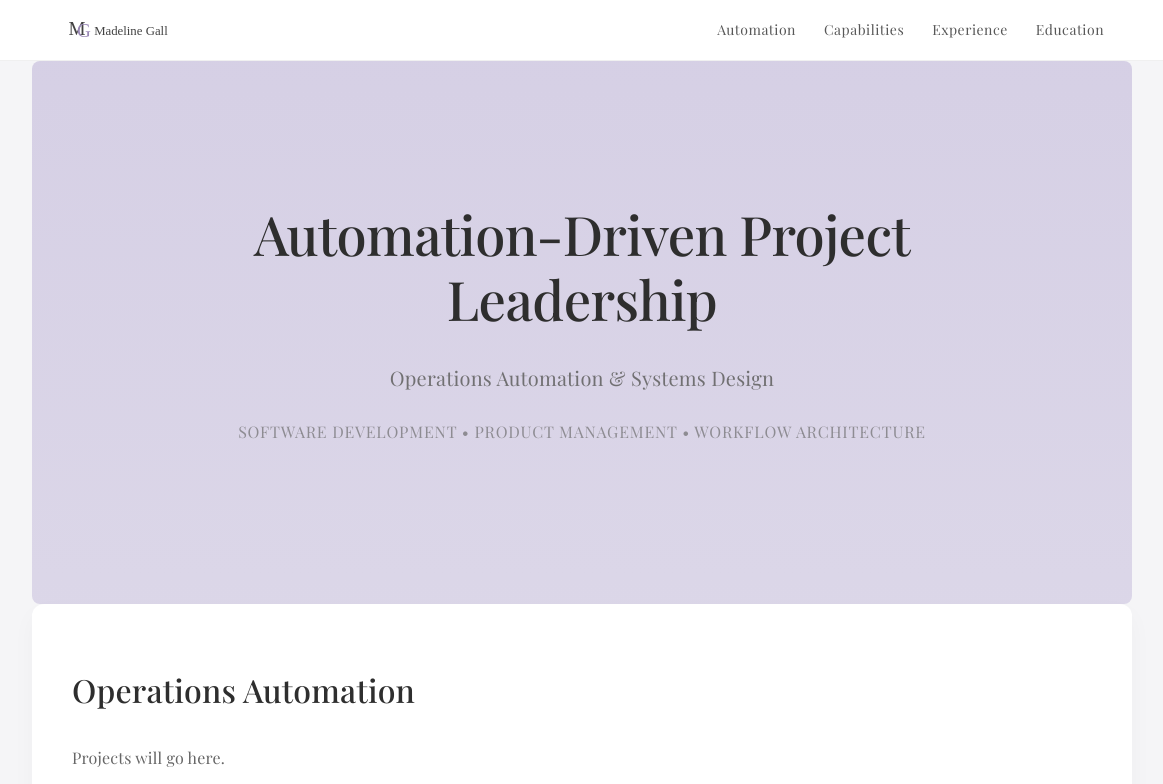
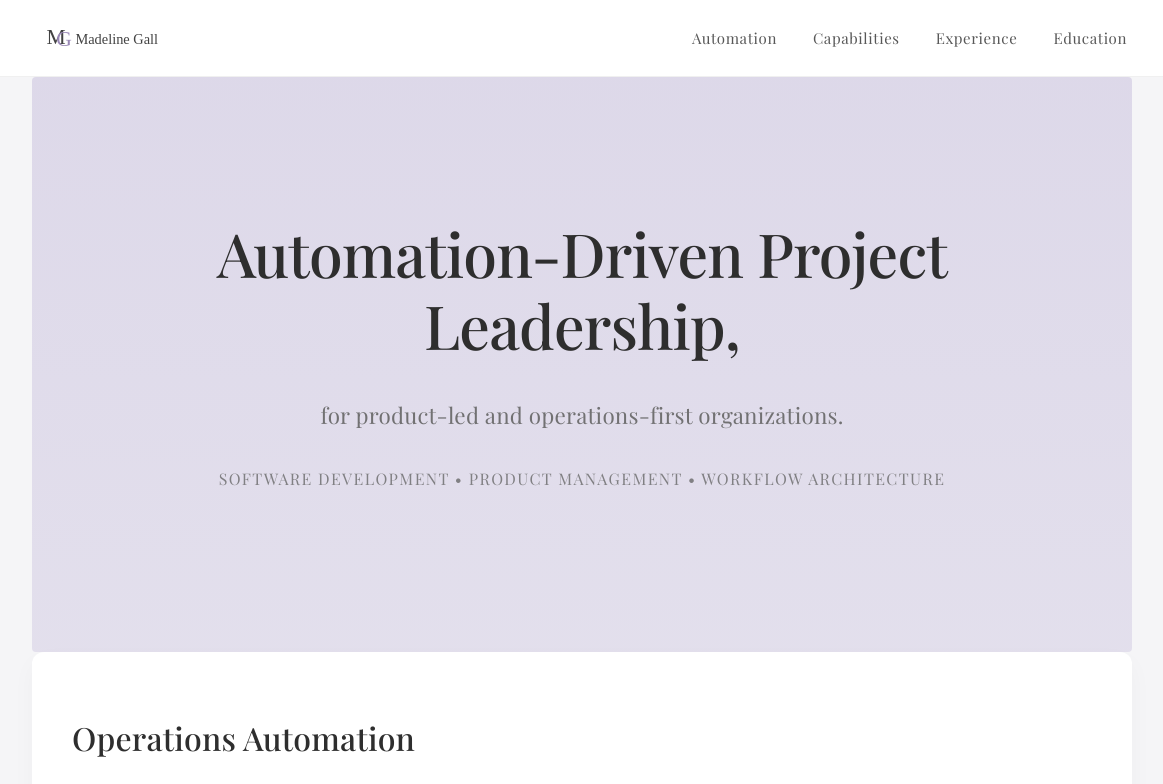
Before and after one commit to madelinegit/madelinedotcom, a React (Vite) app: page / in a window 1536 px wide. Shown: the top 784 px of the page, without its empty margins (186-1349 px from the left). Built offline with nearby package versions, Linux system fonts and the light colour scheme.

Commit message:
version three

```diff
--- a/index.html
+++ b/index.html
@@ -2,7 +2,7 @@
 <html lang="en">
   <head>
     <meta charset="UTF-8" />
-    <link rel="icon" type="image/svg+xml" href="/vite.svg" />
+    <link rel="icon" type="image/png" href="src/assets/brand/favicon.png" />
     <meta name="viewport" content="width=device-width, initial-scale=1.0" />
     <title>mgallportfolio</title>
     <link href="https://fonts.googleapis.com/css2?family=Playfair+Display:wght@400;700&display=swap" rel="stylesheet">
--- a/src/components/Hero.tsx
+++ b/src/components/Hero.tsx
@@ -3,8 +3,8 @@ import "../styles/hero.css";
 function Hero() {
   return (
     <section className="hero">
-      <h1>Automation-Driven Project Leadership</h1>
-      <p>Operations Automation & Systems Design</p>
+      <h1>Automation-Driven Project Leadership,</h1>
+      <p>for product-led and operations-first organizations.</p>
       <p>
       Software Development • Product Management • Workflow Architecture
       </p>
--- a/src/styles/hero.css
+++ b/src/styles/hero.css
@@ -1,40 +1,103 @@
+/* ============================= */
+/* BASE = MOBILE FIRST           */
+/* ============================= */
+
 .hero {
   background: linear-gradient(
-    to bottom,
-    rgba(188, 177, 214, 0.55),
-    rgba(188, 177, 214, 0.45)
+    180deg,
+    rgba(188, 177, 214, 0.42) 0%,
+    rgba(188, 177, 214, 0.32) 100%
   );
 
-  padding: 140px 20px 160px 20px;
+  padding: 70px 20px 80px 20px;
   text-align: center;
-
-  border-radius: 8px;
+  border-radius: 4px;
 }
 
 /* Headline */
 .hero h1 {
-  font-size: 3.4rem;
-  font-weight: 500;      /* slightly lighter for elegance */
-  letter-spacing: -0.6px;
-  max-width: 900px;
-  margin: 0 auto 30px auto;
-  line-height: 1.2;
+  font-size: 2.2rem;
+  font-weight: 500;
+  letter-spacing: -0.3px;
+  line-height: 1.22;
+
+  max-width: 95%;
+  margin: 0 auto 28px auto;
 }
 
 /* Subheadline */
 .hero p:first-of-type {
-  font-size: 1.25rem;
-  margin-bottom: 25px;
+  font-size: 1.05rem;
+  font-weight: 400;
   opacity: 0.9;
-  font-weight: 400;
+  margin-bottom: 24px;
 }
 
-/* Micro positioning line */
+/* Descriptor line */
 .hero p:last-of-type {
-  font-size: 1rem;
-  letter-spacing: 0.8px;
+  font-size: 0.85rem;
+  letter-spacing: 0.6px;
   text-transform: uppercase;
-  opacity: 0.65;
-  max-width: 800px;
+  opacity: 0.78;
+  max-width: 95%;
   margin: 0 auto;
 }
+
+
+/* ============================= */
+/* TABLET + STANDARD DESKTOP    */
+/* 768px and up                 */
+/* ============================= */
+
+@media (min-width: 768px) {
+  .hero {
+    padding: 110px 20px 120px 20px;
+  }
+
+  .hero h1 {
+    font-size: 3.2rem;
+    letter-spacing: -0.6px;
+    line-height: 1.18;
+    max-width: 880px;
+    margin-bottom: 38px;
+  }
+
+  .hero p:first-of-type {
+    font-size: 1.25rem;
+    margin-bottom: 32px;
+  }
+
+  .hero p:last-of-type {
+    font-size: 0.95rem;
+    letter-spacing: 1.2px;
+    max-width: 820px;
+  }
+}
+
+
+/* ============================= */
+/* LARGE DESKTOP                */
+/* 1440px and up                */
+/* ============================= */
+
+@media (min-width: 1440px) {
+  .hero {
+    padding: 140px 20px 160px 20px;
+  }
+
+  .hero h1 {
+    font-size: 3.8rem;
+    max-width: 1000px;
+    letter-spacing: -0.8px;
+  }
+
+  .hero p:first-of-type {
+    font-size: 1.4rem;
+  }
+
+  .hero p:last-of-type {
+    font-size: 1rem;
+    letter-spacing: 1.4px;
+    max-width: 900px;
+  }
+}
--- a/src/styles/navbar.css
+++ b/src/styles/navbar.css
@@ -1,3 +1,7 @@
+/* ============================= */
+/* BASE = MOBILE FIRST           */
+/* ============================= */
+
 .navbar {
   position: sticky;
   top: 0;
@@ -9,23 +13,22 @@
 .nav-container {
   max-width: var(--max-width);
   margin: 0 auto;
-  padding: 14px 28px;
+  padding: 14px 16px;   /* minimal horizontal padding */
   display: flex;
   justify-content: space-between;
   align-items: center;
 }
 
-/* LOGO AREA */
+/* Logo */
 .Banner {
   display: flex;
   align-items: center;
 }
 
 .banner-img {
-  height: 32px;       /* THIS controls logo size */
+  height: 26px;
   width: auto;
-  display: block;
-  opacity: 0.9;       /* makes it understated */
+  opacity: 0.9;
   transition: opacity 0.3s ease;
 }
 
@@ -33,17 +36,17 @@
   opacity: 1;
 }
 
-/* NAV LINKS */
+/* Nav Links */
 .nav-links {
   display: flex;
   align-items: center;
 }
 
 .nav-links a {
-  margin-left: 28px;
+  margin-left: 18px;
   text-decoration: none;
-  font-size: 14px;
-  letter-spacing: 0.5px;
+  font-size: 13px;
+  letter-spacing: 0.4px;
   color: var(--dark-charcoal);
   opacity: 0.8;
   transition: all 0.3s ease;
@@ -53,3 +56,49 @@
   color: var(--primary-lavender);
   opacity: 1;
 }
+
+
+/* ============================= */
+/* TABLET + STANDARD DESKTOP    */
+/* 768px and up                 */
+/* ============================= */
+
+@media (min-width: 768px) {
+
+  .nav-container {
+    padding: 16px 0px;   /* aligns with hero if you preferred zero */
+  }
+
+  .banner-img {
+    height: 32px;
+  }
+
+  .nav-links a {
+    margin-left: 28px;
+    font-size: 14px;
+    letter-spacing: 0.5px;
+  }
+}
+
+
+/* ============================= */
+/* LARGE DESKTOP                */
+/* 1440px and up                */
+/* ============================= */
+
+@media (min-width: 1440px) {
+
+  .nav-container {
+    padding: 20px 5px;
+  }
+
+  .banner-img {
+    height: 36px;
+  }
+
+  .nav-links a {
+    margin-left: 36px;
+    font-size: 15px;
+    letter-spacing: 0.6px;
+  }
+}
```
Also changed, not shown: src/assets/brand/favicon.png (added).
